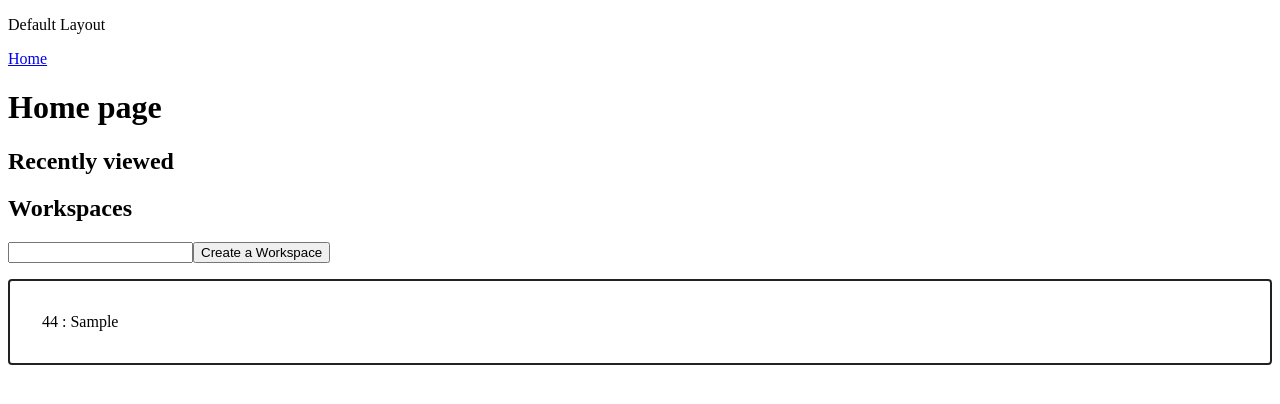
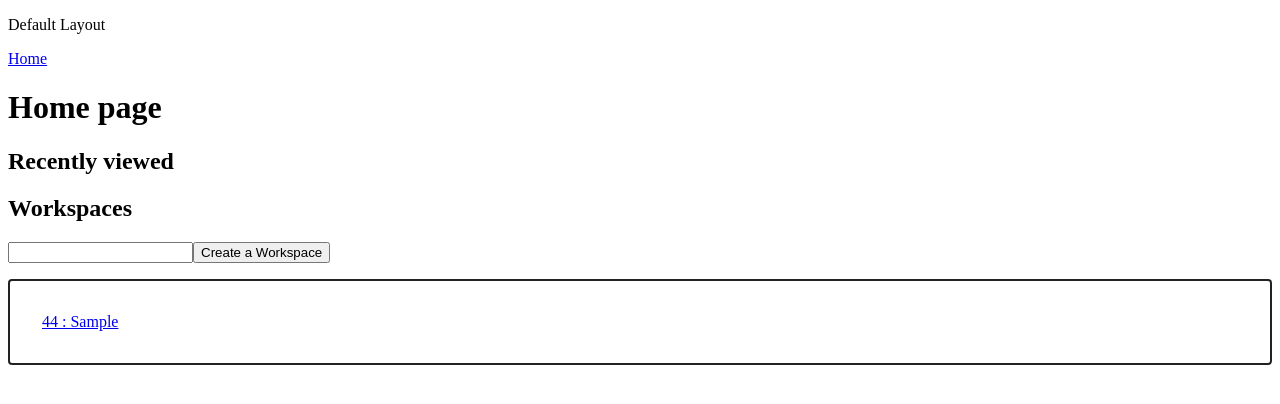
Before and after one commit to DaniilKvardakov/nuxt-3-trello-mvp, a Nuxt app: page / in a window 1280 px wide. Both pictures are taken after typing "Sample" into the empty fields and a click on the button "Create a Workspace". Shown: the top 404 px of the page. Built offline with nearby package versions, Linux system fonts and the light colour scheme.

Commit message:
feature: add ability to open workspace pages

```diff
--- a/pages/index.vue
+++ b/pages/index.vue
@@ -1,12 +1,9 @@
-<script lang="ts" setup>
+<script setup>
 import { ref } from "vue";
+import { workspaceList } from '../store/global'
 
-interface Workspace {
-    id: Number
-    name: String
-}
+
 const newWorkSpaceName = ref("");
-const workspaceList = ref<Workspace[]>([]);
 const createWorkSpace = () => {
     const randomId = Math.floor(Math.random() * 100);
     workspaceList.value.push(
@@ -20,6 +17,7 @@
 </script>
 
 <template >
+<div>
     <h1> Home page </h1>
     <h2> Recently viewed</h2>
     <h2> Workspaces </h2>
@@ -30,9 +28,12 @@
         v-for="workspace in workspaceList"
         :key="workspace.id" class="workspace-card"
         >
-        {{ workspace.id }} : {{ workspace.name }}
+       <nuxt-link :to="`/workspace/${workspace.id}`">
+            {{ workspace.id }} : {{ workspace.name }}
+       </nuxt-link>
         </li>
     </ul>
+</div>
 </template>
 
 <style>
--- /dev/null
+++ b/pages/workspace/[id].vue
@@ -0,0 +1,29 @@
+
+<script>
+import { workspaceList } from "../../store/global"
+    export default {
+        setup() {
+            return {
+                workspaceList
+            }
+        },
+        data: () =>  ({
+           workspaceName: '',
+        }),
+        mounted() {
+            this.workspaceName = this.workspaceList.find((workspace) => workspace.id === Number(this.$route.params.id)).name;
+        }
+    }
+</script>
+
+<template>
+        <div>
+            <h1>{{ workspaceName }} Workspace (#{{ $route.params.id }})</h1>
+            <p>
+                {{ $route.params.id }}
+            </p>
+        </div>
+</template>
+<style>
+
+</style>
--- /dev/null
+++ b/store/global.js
@@ -0,0 +1,8 @@
+import { ref } from 'vue'
+
+export const workspaceList = ref([]);
+
+// interface Workspace {
+//     id: Number
+//     name: String
+// }
```
